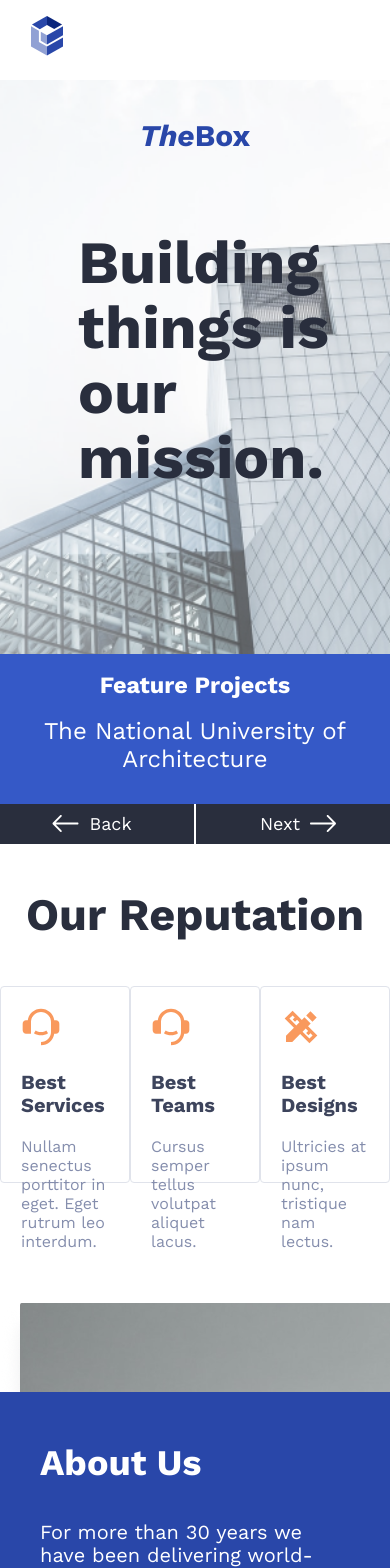
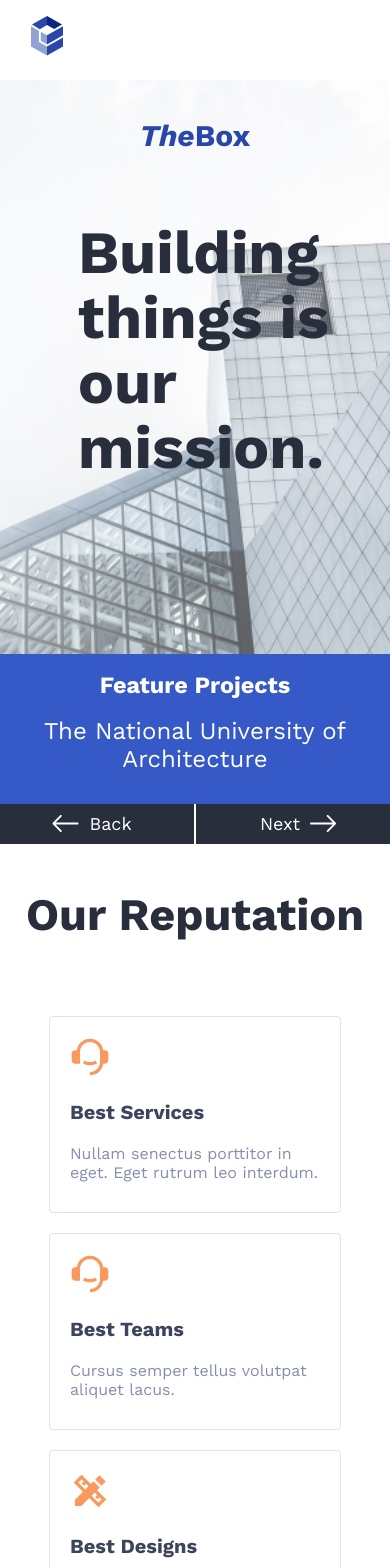
Before and after one commit to immute70/firstProject, a Next.js app: page / in a window 390 px wide. Shown: the top 1568 px of the page. Built offline with nearby package versions, Linux system fonts and the light colour scheme.

Commit message:
Adaptive section 2

```diff
--- a/styles/globals.css
+++ b/styles/globals.css
@@ -1033,7 +1033,7 @@ footer {
     justify-content: center;
     align-items: center;
     flex-direction: column;
-    margin-top: 230px;
+    margin-top: 220px;
     left: 20%;
   }
 
@@ -1044,4 +1044,18 @@ footer {
     line-height: 65px !important;
     left: 0;
   }
+
+  .grid-3-col {
+    display: flex;
+    flex-direction: column;
+    justify-content: center;
+    align-items: center;
+    margin-top: 80px;
+  }
+
+
+/*  Rewrite about section */
+
+
+
 }
```
